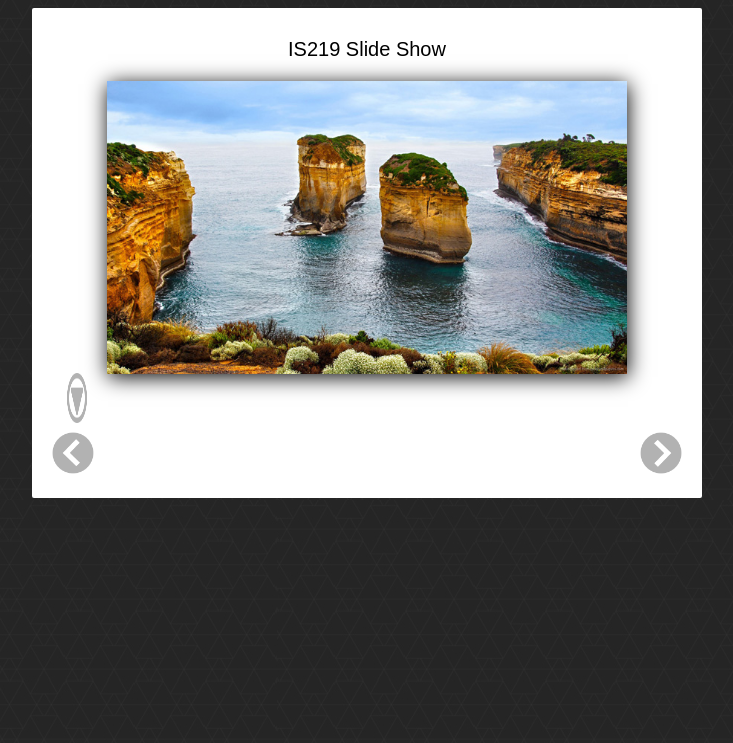
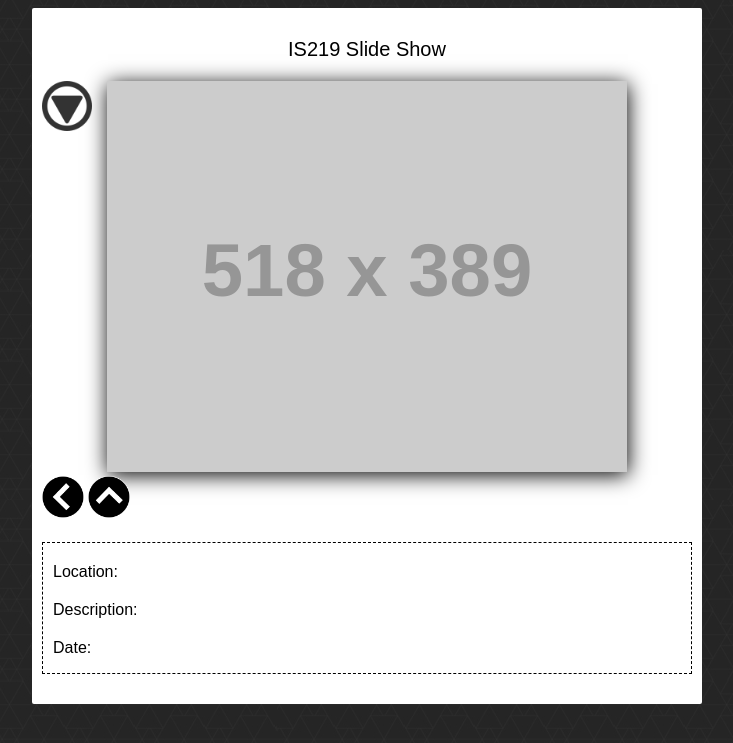
Before and after one commit to 123BL/Gallery_Lu, a PHP site: page /index.html in a window 1280 px wide. Shown: the top 743 px of the page, without its empty margins (273-1006 px from the left). Run offline with PHP 8.4, Linux system fonts and the light colour scheme; grey boxes labelled with a size stand in for pictures from a placeholder-image service; some libraries are stand-ins or nearby versions.

Commit message:
we fixed he make sure everything works now

```diff
--- a/css/style.css
+++ b/css/style.css
@@ -90,29 +90,15 @@
 /*Add CSS styles to rotate the element 90deg
 Make it animate nicely. You'll need CSS3 for this*/
 .rot90 {
-	position: relative;
-	display: inline-block;
-	padding: 10px;
-	height: 20px;
-	opacity: 0.3;
-	text-decoration: none;
-	transition: all 1s ease;
-	rotate: 90deg;
-
+transform:rotate(90deg);
+transition: all 1s ease;
 }
 
 
 /*Add CSS styles to rotate the element 180deg
 Make it animate nicely. You'll need CSS3 for this*/
 .rot180 {
-	position: relative;
-	display: inline-block;
-	padding: 10px;
-	height: 20px;
-	opacity: 0.3;
-	text-decoration: none;
-	transition: all 1s ease;
-	rotate: 180deg;
+	transform:rotate(180deg);
 }
 
 .rot180:hover {
@@ -123,14 +109,7 @@
 /*Add CSS styles to rotate the element 270deg
 Make it animates nicely. You'll need CSS3 for this*/
 .rot270 {
-	position: relative;
-	display: inline-block;
-	padding: 10px;
-	height: 20px;
-	opacity: 0.3;
-	text-decoration: none;
-	transition: all 1s ease;
-	float: right;
+	transform:rotate(270deg);
 }
 
 .rot270:hover {
--- a/index.html
+++ b/index.html
@@ -28,5 +28,17 @@
 
     </div>
   </div>
+
+  <script>
+    $("prevPhoto").click(function () {
+      mCurrentIndex-=2;
+      swapPhoto();
+    });
+  </script>
+  <script>
+    $("#nextPhoto").click(function() {
+      swapPhoto();
+    });
+  </script>
 </body>
 </html>
--- a/js/gallery.js
+++ b/js/gallery.js
@@ -39,7 +39,28 @@
   mCurrentIndex += 1;
 }
 
+document.getElementById('photo').src = mImages[mCurrentIndex].img;
+var loc = document.getElementsByClassName('location');
+loc[0].innerHTML = "location: " + mImages[mCurrentIndex].location;
+var des = document.getElementsByClassName('description');
+des[0].innerHTML = "Description: " +mImages[mCurrentIndex].description;
+var dt = document.getElementsByClassname('date');
+dt[0].innerHTML = "Date: " + mImages[mCurrentIndex].date;
 
+
+function toggleDetail ()
+{
+if($(".moreIndicator").hasClass("rot90"))
+{
+  $(".moreIndicator" ).removeClass("rot90");
+  $(".moreIndicator").addClass("rot270");
+}
+else {
+  $(".moreIndicator").removeClass("rot270");
+  $(".moreIndicator").addClass("rot90");
+}
+$(".details").slideToggle("slow", "linear");
+}
 // Counter for the mImages array
 var mCurrentIndex = 0;
 
@@ -64,7 +85,18 @@
 mRequest.open("GET", mUrl, true);
 mRequest.send();
 
+const urlParams = new URLSearchParams(window.location.search);
 
+for (const [key,value] of urlParams) {
+  console.log('${key}:${value}');
+  mUrl = value;
+}
+if(mUrl == undefined)
+{
+  mUrl = 'images.json';
+}
+
+fetchJSON();
 //You can optionally use the following function as your event callback for loading the source of Images from your json data (for HTMLImageObject).
 //@param A GalleryImage object. Use this method for an event handler for loading a gallery Image object (optional).
 function makeGalleryImageOnloadCallback(galleryImage) {
@@ -76,6 +108,11 @@
 
 $(document).ready( function() {
 
+ $("$#nextPhoto").position({
+  my: "right bottom",
+  at: "right bottom",
+  of: "#nav"
+ });
   // This initially hides the photos' metadata information
   $('.details').eq(0).hide();
 
```
